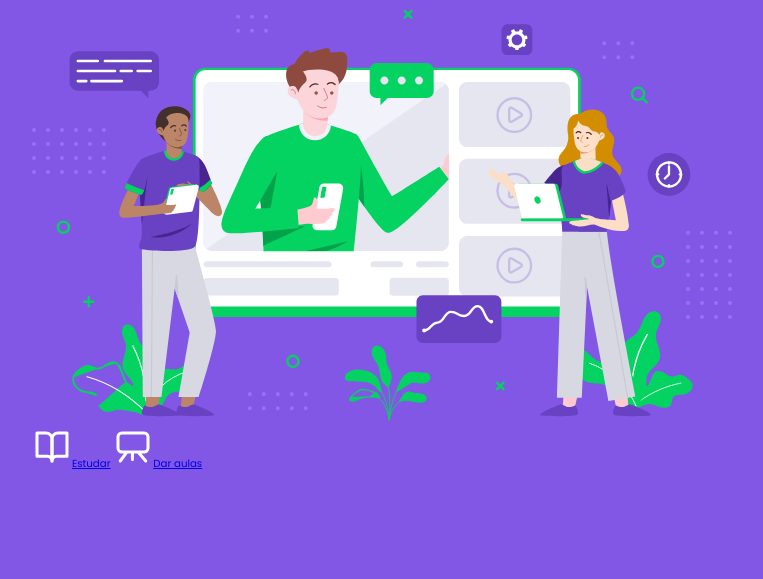
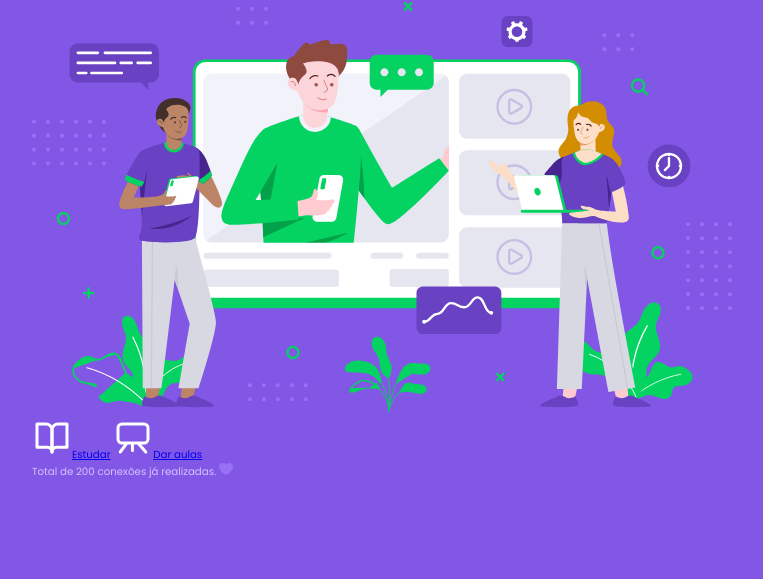
Before and after one commit to alenjs/proffy, a plain HTML site: page index.html in a window 1280 px wide. Shown: the part 221-800 px from the top of the page, without its empty margins (258-1021 px from the left). Drawn offline with Linux system fonts and the light colour scheme.

Commit message:
App Proffy cont aula 2

```diff
--- a/index.html
+++ b/index.html
@@ -28,6 +28,9 @@
 
         </div>
 
+        <p class="total-connections">
+            Total de 200 conexões já realizadas. <img src="/images/icons/purple-heart.svg" alt="Coração roxo">
+        </p>
     </div>
 
 </body>
```
